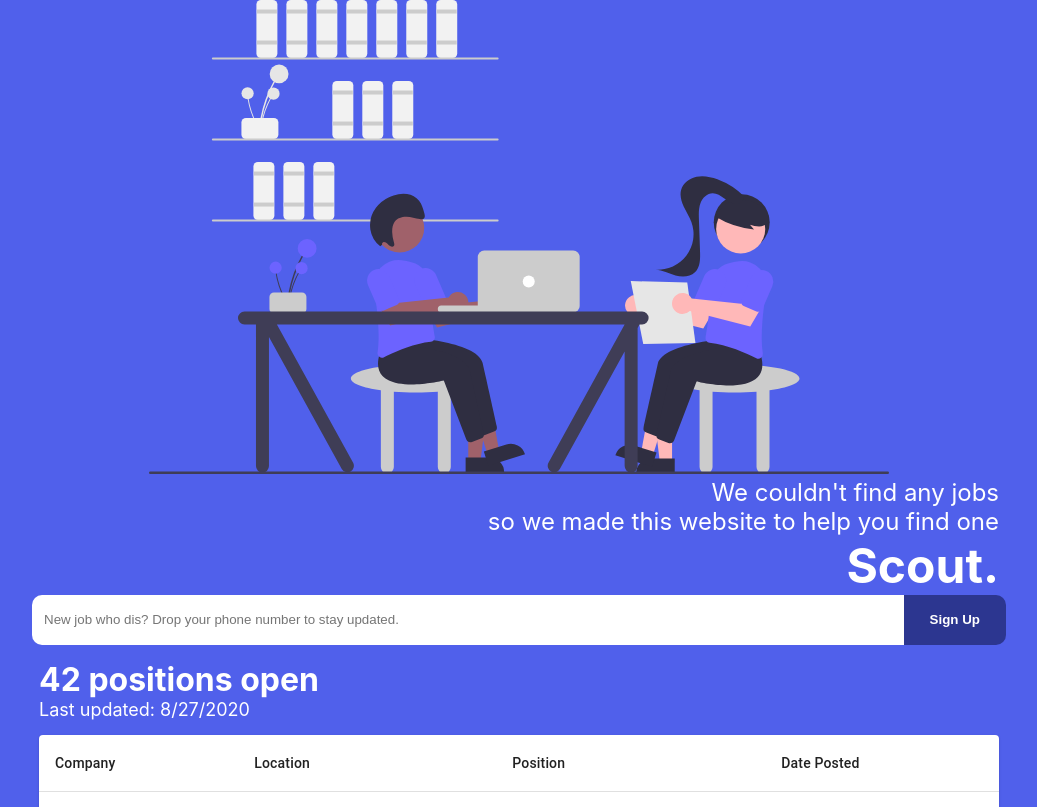
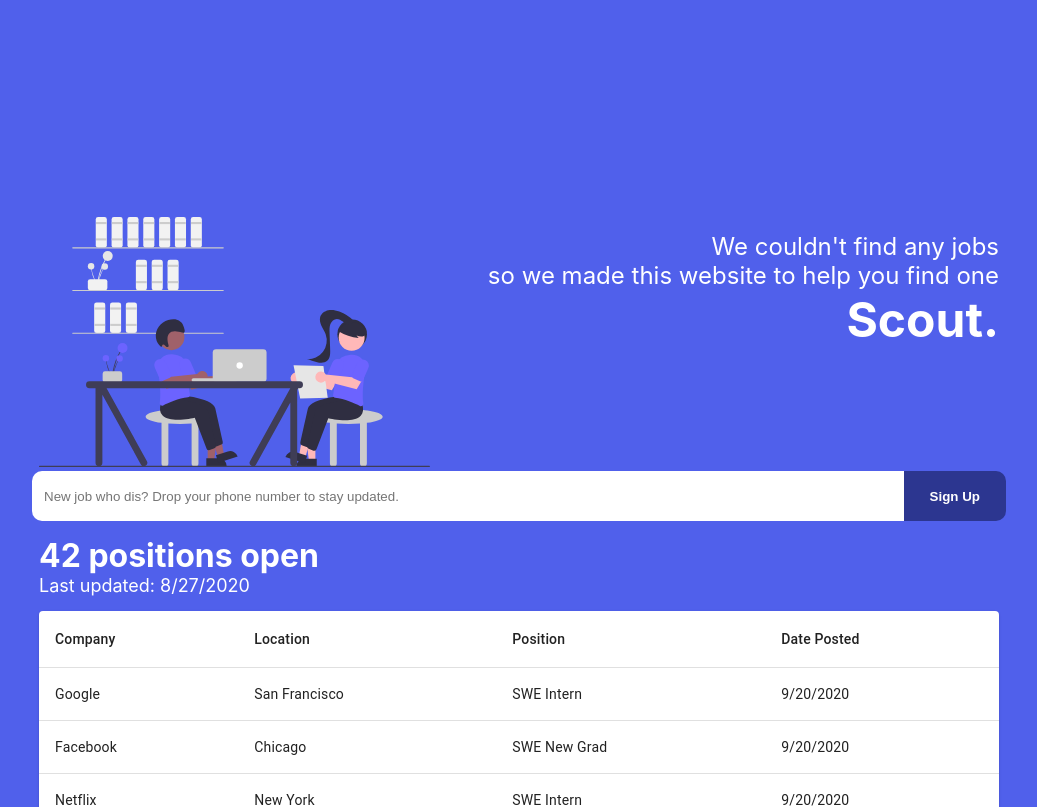
Before and after one commit to EliotChang/scout, a React (Create React App) app in the folder scout/: page / in a window 1280 px wide. Shown: the top 807 px of the page, without its empty margins (121-1158 px from the left). Built offline with nearby package versions, Linux system fonts and the light colour scheme.

Commit message:
react-ify step 3: finished

```diff
--- a/scout/src/App.css
+++ b/scout/src/App.css
@@ -8,17 +8,17 @@
     text-align: left;
     padding: 15px;
 }
+
 #header {
+    min-width: 50%;
+    max-width: 75%;
 }
 #header-image {
+    height: 250px;
     width: auto;
-    height: 50%;
 }
-#header-text {
-    min-width: 50%;
-    max-width: 75%;
-    text-align: right;
-}
+
+
 #tableHeader-text {
     color: white;
     font-size: large;
@@ -72,3 +72,27 @@
 #tableheadcell {
     font-weight: bold;
 }
+#header-text {
+    padding-top: 100px;
+}
+    @media only screen and (max-width: 900px) {
+        #header-text {
+            text-align: right;
+        }
+
+        #header-image-container {
+            text-align: center;
+        }
+    }
+
+    @media only screen and (min-width: 900px) {
+        #header-text {
+            text-align: right;
+            position: relative;
+            top: 132px;
+        }
+
+        #header-image-container {
+            text-align: left;
+        }
+    }
--- a/scout/src/App.js
+++ b/scout/src/App.js
@@ -7,9 +7,6 @@
 import Footer from './components/Footer.js';
 
 export default function App() {
-    const style = {
-
-    }
   return (
       <div id= 'body'>
           <Header />
--- a/scout/src/components/Header.js
+++ b/scout/src/components/Header.js
@@ -4,12 +4,7 @@
 function Header(){
     return (
         <div id='header'>
-
-            <div id='header-image'>
-                <img src={image} alt="image" />
-            </div>
-
-            <div id= 'header-text'>
+            <div id='header-text'>
                 <span id='header-title'>
                     We couldn't find any jobs <br />
                     so we made this website to help you find one
@@ -19,6 +14,11 @@
                     Scout.
                 </span>
             </div>
+            <div id='header-image-container'>
+                <img id = 'header-image' src={image} alt="image" />
+            </div>
+
+
         </div>
     );
 }
```
